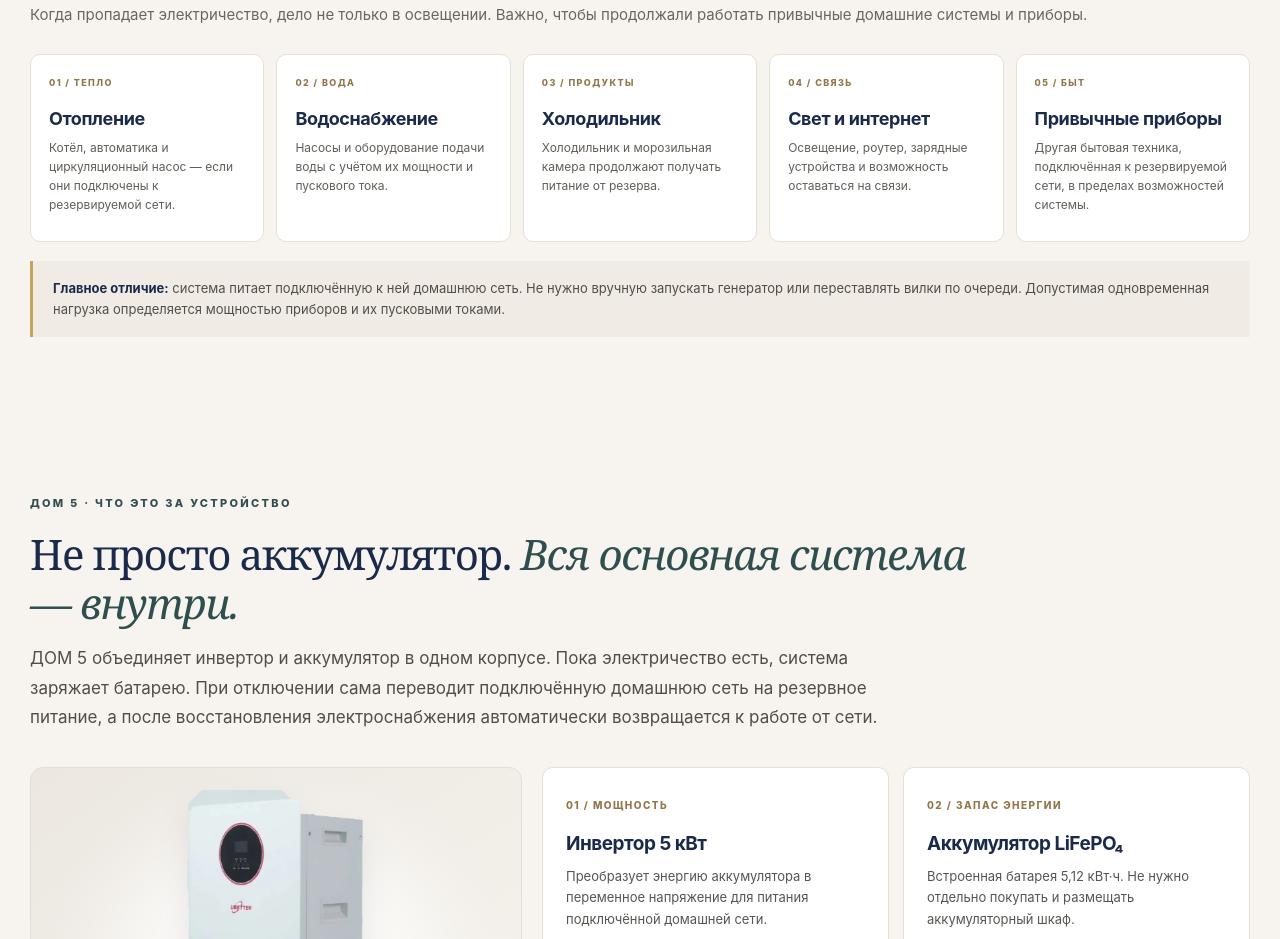
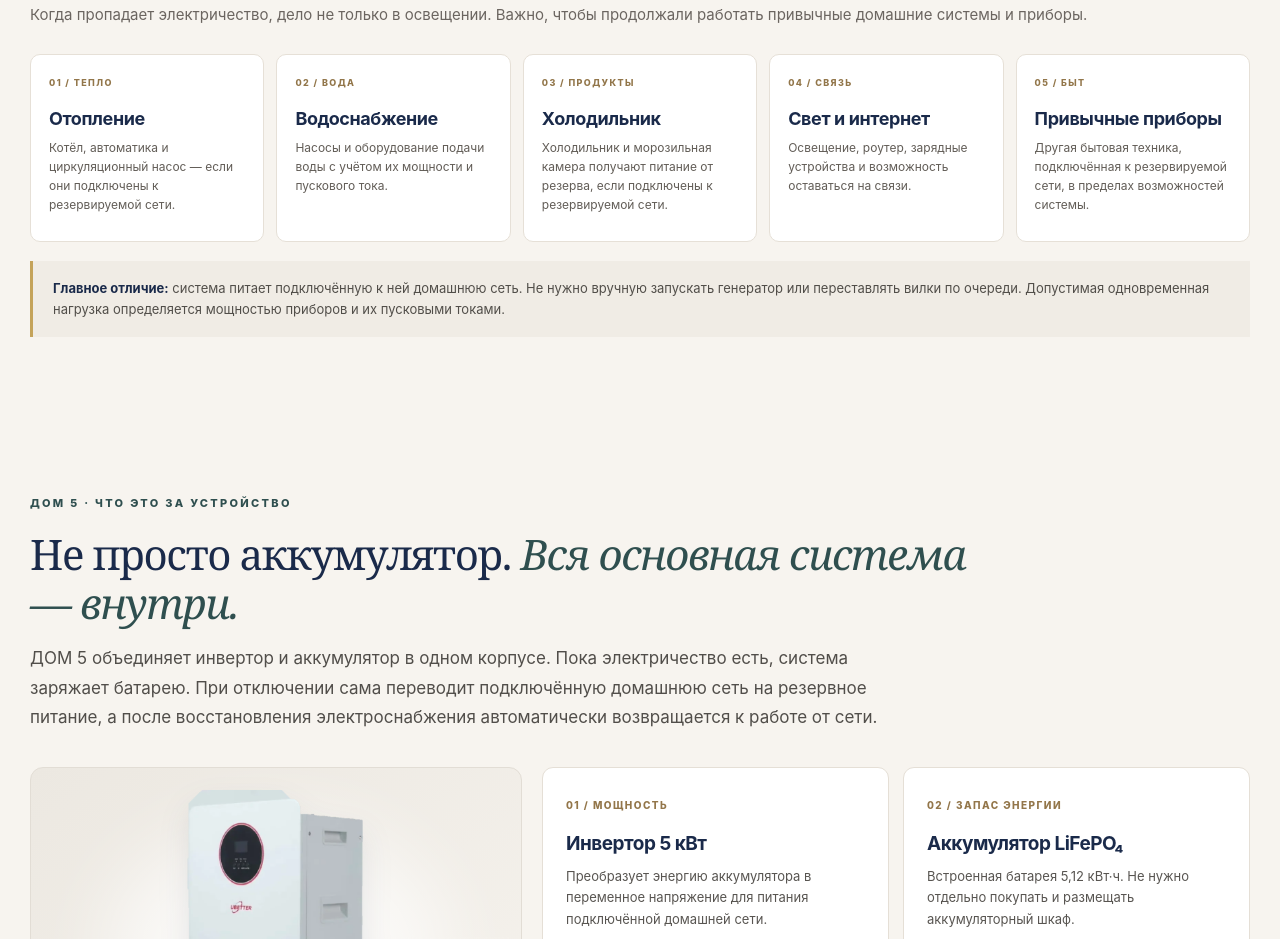
Before and after one commit to technologiesrf/elektrozapas-rf-max, a plain HTML site: page index.html in a window 1280 px wide. Shown: the part 1350-2289 px from the top of the page. Drawn offline with Linux system fonts and the light colour scheme.

Commit message:
Clarify appliance connection in sales copy

```diff
--- a/index.html
+++ b/index.html
@@ -132,7 +132,7 @@
         <div class="pain-grid">
           <article class="pain-card"><span>01 / ТЕПЛО</span><h3>Отопление</h3><p>Котёл, автоматика и циркуляционный насос — если они подключены к резервируемой сети.</p></article>
           <article class="pain-card"><span>02 / ВОДА</span><h3>Водоснабжение</h3><p>Насосы и оборудование подачи воды с учётом их мощности и пускового тока.</p></article>
-          <article class="pain-card"><span>03 / ПРОДУКТЫ</span><h3>Холодильник</h3><p>Холодильник и морозильная камера продолжают получать питание от резерва.</p></article>
+          <article class="pain-card"><span>03 / ПРОДУКТЫ</span><h3>Холодильник</h3><p>Холодильник и морозильная камера получают питание от резерва, если подключены к резервируемой сети.</p></article>
           <article class="pain-card"><span>04 / СВЯЗЬ</span><h3>Свет и интернет</h3><p>Освещение, роутер, зарядные устройства и возможность оставаться на связи.</p></article>
           <article class="pain-card"><span>05 / БЫТ</span><h3>Привычные приборы</h3><p>Другая бытовая техника, подключённая к резервируемой сети, в пределах возможностей системы.</p></article>
         </div>
```
